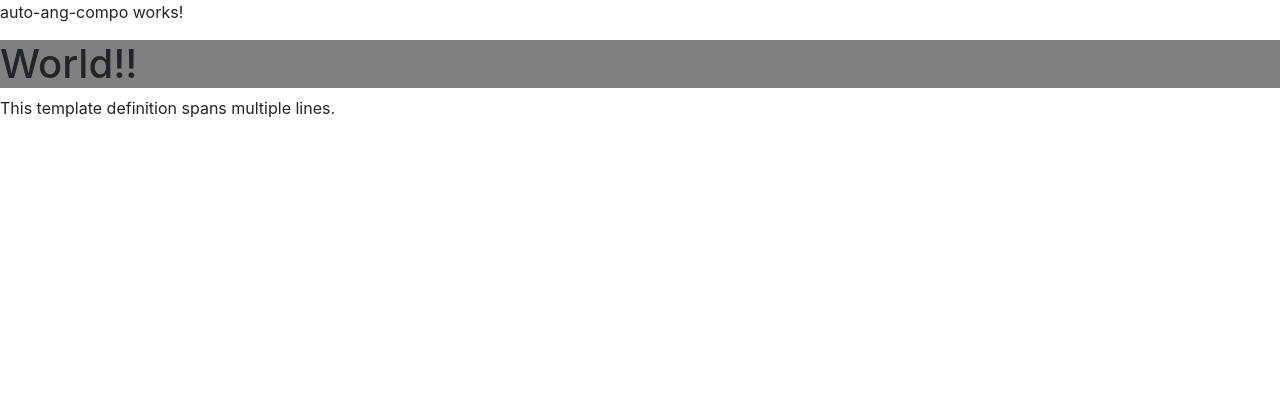
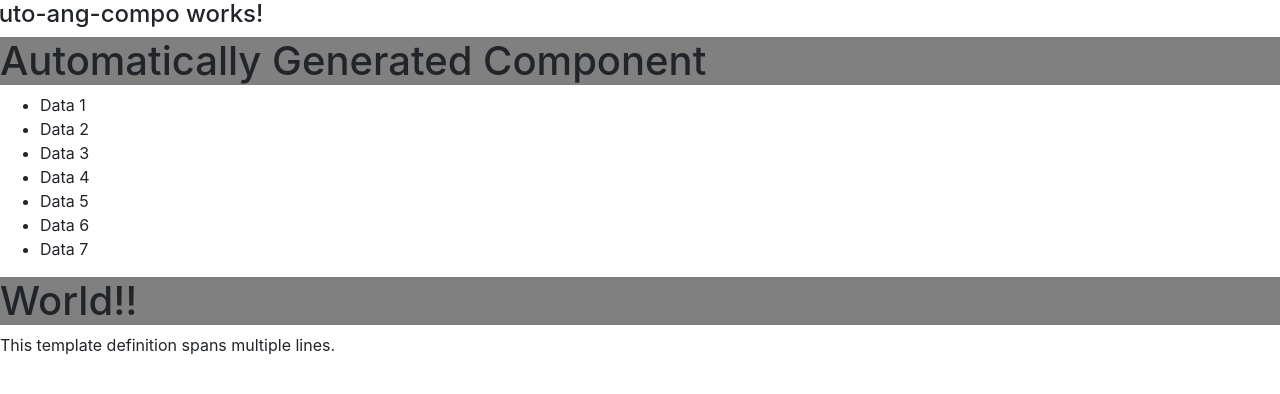
Before and after one commit to FaizyLhr/first-angular-app, an Angular app: page / in a window 1280 px wide. Shown: the top 394 px of the page. Built offline with nearby package versions, Linux system fonts and the light colour scheme.

Commit message:
Updated Automatic Generated Component

```diff
--- a/src/app/MyComponents/auto-ang-compo/auto-ang-compo.component.html
+++ b/src/app/MyComponents/auto-ang-compo/auto-ang-compo.component.html
@@ -1 +1,15 @@
-<p>auto-ang-compo works!</p>
+<div class="row">
+  <h4>auto-ang-compo works!</h4>
+  <div class="col-12">
+    <h1>Automatically Generated Component</h1>
+    <ul>
+      <li>Data 1</li>
+      <li>Data 2</li>
+      <li>Data 3</li>
+      <li>Data 4</li>
+      <li>Data 5</li>
+      <li>Data 6</li>
+      <li>Data 7</li>
+    </ul>
+  </div>
+</div>
--- a/src/app/MyComponents/auto-ang-compo/auto-ang-compo.component.ts
+++ b/src/app/MyComponents/auto-ang-compo/auto-ang-compo.component.ts
@@ -1,15 +1,13 @@
-import { Component, OnInit } from '@angular/core';
+import { Component, OnInit, ViewEncapsulation } from '@angular/core';
 
 @Component({
   selector: 'app-auto-ang-compo',
   templateUrl: './auto-ang-compo.component.html',
-  styleUrls: ['./auto-ang-compo.component.css']
+  styleUrls: ['./auto-ang-compo.component.css'],
+  encapsulation: ViewEncapsulation.Emulated, //Default
 })
 export class AutoAngCompoComponent implements OnInit {
+  constructor() {}
 
-  constructor() { }
-
-  ngOnInit(): void {
-  }
-
+  ngOnInit(): void {}
 }
```
